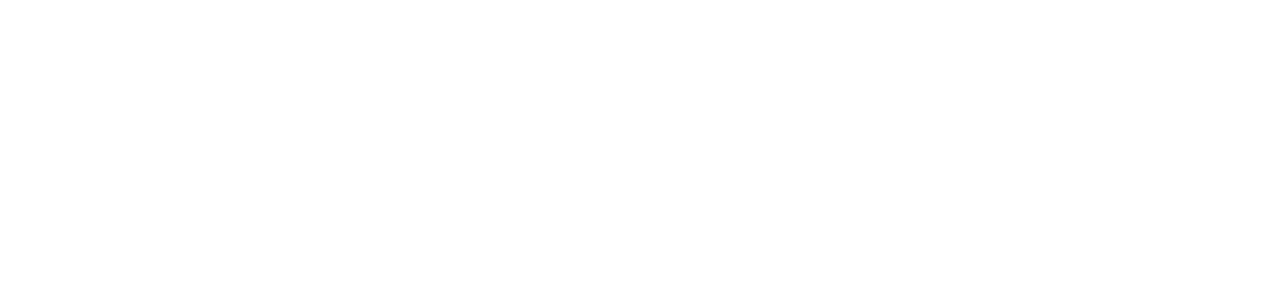
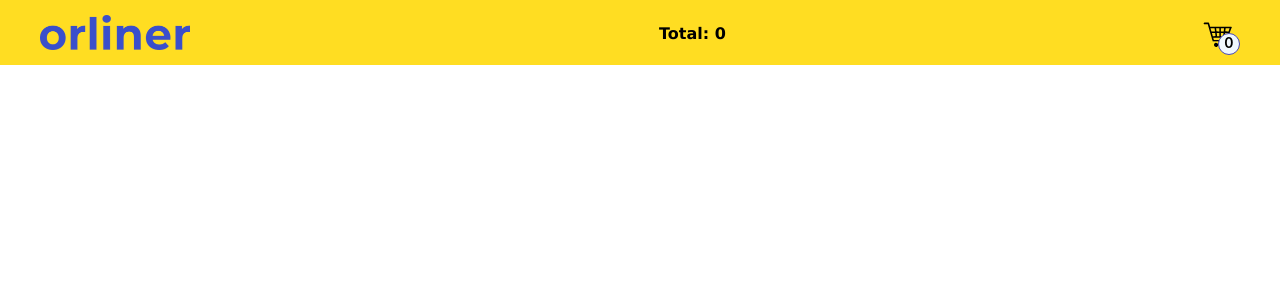
Before and after one commit to ViktoriyaDatchuk/online-store, a React (Create React App) app: page / in a window 1280 px wide. Shown: the top 300 px of the page. Built offline with nearby package versions, Linux system fonts and the light colour scheme.

Commit message:
feat: add header

```diff
--- a/src/App.tsx
+++ b/src/App.tsx
@@ -1,8 +1,11 @@
 import React from 'react';
+import { Header } from './components/Header/Header';
 
 function App() {
   return (
-    <h1></h1>
+    <React.Fragment>
+      <Header />
+    </React.Fragment>
   )
 }
 
--- /dev/null
+++ b/src/components/Header/Header.css
@@ -0,0 +1,39 @@
+.container {
+    display: flex;
+    justify-content: space-between;
+    align-items: center;
+    padding: 10px 40px;
+    background-color: #FD2;
+}
+
+.totalPrice {
+    font-family: Verdana, Geneva, Tahoma, sans-serif;
+    font-weight: 600;
+}
+
+.cart {
+    position: relative;
+    height: 45px;
+    width: 45px;
+    background-image: url('../../assets/img/cart.svg');
+    cursor: pointer;
+    transition: .3s;
+}
+
+.cartCounter {
+    position: absolute;
+    right: 0;
+    bottom: 0;
+    width: 20px;
+    height: 20px;
+    border: 1px solid rgb(73, 73, 180);
+    border-radius: 50%;
+    font-size: 14px;
+    font-weight: 600;
+    background-color: aliceblue;
+    text-align: center;
+}
+
+.cart:hover {
+    transform: scale(1.1);
+}
--- /dev/null
+++ b/src/components/Header/Header.tsx
@@ -0,0 +1,24 @@
+import React, {useState} from "react";
+import { Logo } from "../../shared/Logo";
+import './Header.css';
+
+export function Header() {
+    const [totalPrice, setTotalPrice] = useState(0);
+    const [totalAmount, setTotalAmount] = useState(0);
+
+    return (
+        <div className="container">
+            <Logo />
+            <div>
+                <span className="totalPrice">
+                    Total: {totalPrice}
+                </span>
+            </div>
+            <div className="cart">
+                <div className="cartCounter">
+                    {totalAmount}
+                </div>
+            </div>
+        </div>
+    )
+}
--- /dev/null
+++ b/src/shared/Logo.tsx
@@ -0,0 +1,8 @@
+import React from 'react';
+import LogoImg from '../assets/img/orliner-logo.png'
+
+export function Logo() {
+    return (
+        <img src = {LogoImg} alt='orliner' width='150' height='35' />
+    )
+}
```
Also changed, not shown: src/assets/img/cart.svg (added), src/assets/img/orliner-logo.png (added).
